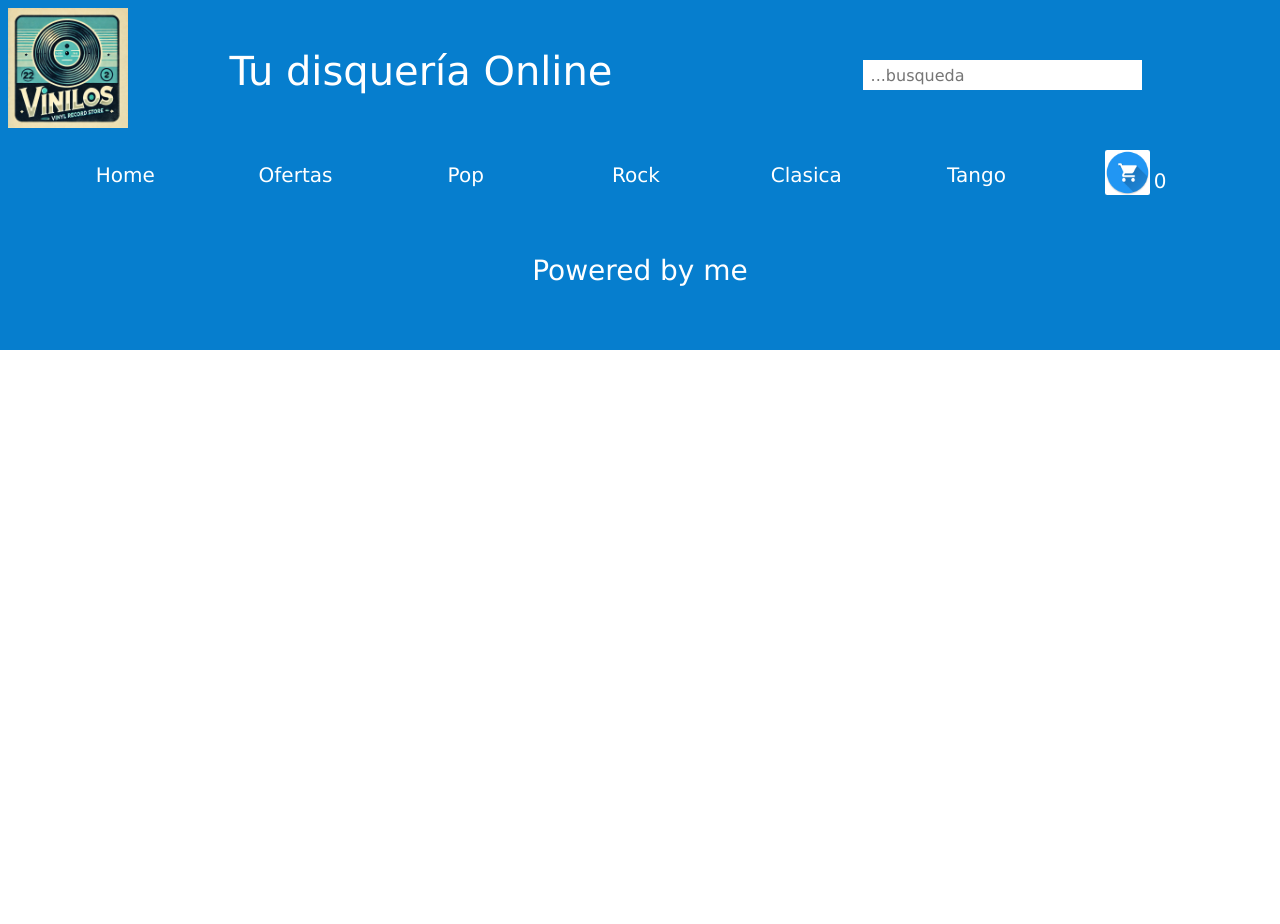
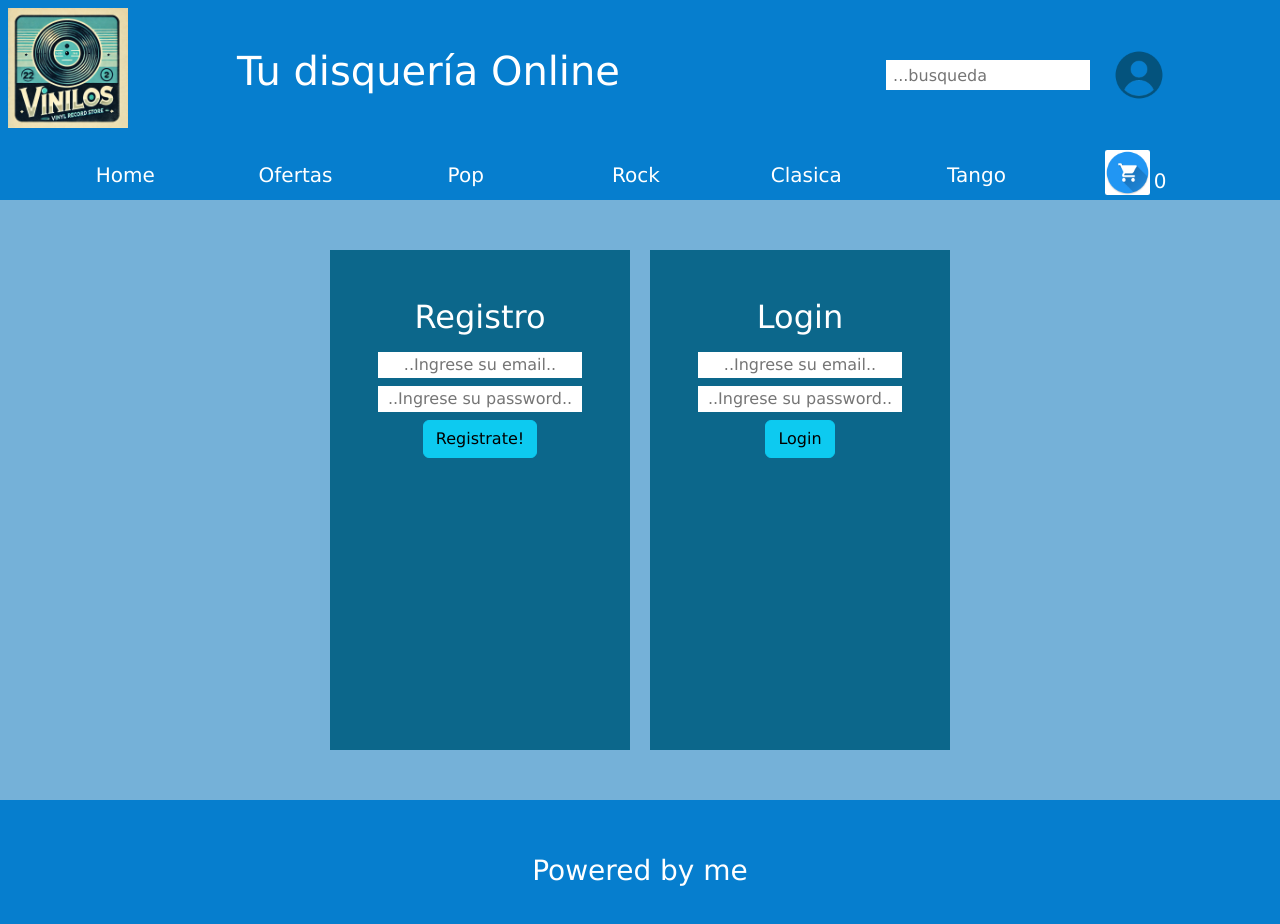
Before and after one commit to Omarit82/vinilos, a React (Vite) app: page /login in a window 1280 px wide. Shown: the top 924 px of the page. Before the commit the page ends 800 px from the top, so only its background shows below. Built offline with nearby package versions, Linux system fonts and the light colour scheme.

Commit message:
EntregaFinal+Roselli

```diff
--- a/src/App.jsx
+++ b/src/App.jsx
@@ -1,13 +1,14 @@
-import { Route, Routes } from "react-router-dom"
-import { Cart } from "./components/Cart/Cart"
-import { ItemListContainer } from "./components/ItemListContainer/ItemListContainer"
-import { ItemDetailContainer } from "./components/ItemDetailContainer/ItemDetailContainter"
-import { Footer } from "./components/Footer/Footer"
-import { Header } from "./components/Header/Header"
+import { Route, Routes } from "react-router-dom";
+import { Cart } from "./components/Cart/Cart";
+import { ItemListContainer } from "./components/ItemListContainer/ItemListContainer";
+import { ItemDetailContainer } from "./components/ItemDetailContainer/ItemDetailContainter";
+import { Footer } from "./components/Footer/Footer";
+import { Header } from "./components/Header/Header";
 import { CartProvider } from "./context/CartContext";
-import { NavBar} from "./components/Navbar/NavBar"
-import { CheckOut } from "./components/Cart/CheckOut"
-import { SearchProvider } from "./context/SearchContext"
+import { NavBar} from "./components/Navbar/NavBar";
+import { CheckOut } from "./components/Cart/CheckOut";
+import { SearchProvider } from "./context/SearchContext";
+import { Login } from "./components/Header/Login";
 
 const App = ()=>{
 
@@ -19,6 +20,7 @@ const App = ()=>{
           <NavBar />
           <Routes >
             <Route path='/' element={ <ItemListContainer/>} />
+            <Route path='/login' element={ <Login />} />
             <Route path='/category/:categoryId' element={<ItemListContainer />} />
             <Route path='/detail/:id' element ={ <ItemDetailContainer />} />
             <Route path='/checkout' element = {<CheckOut />} />
--- a/src/components/Header/Header.jsx
+++ b/src/components/Header/Header.jsx
@@ -3,6 +3,7 @@ import LogoImg from './assets/img/logo.webp';
 import './style.css';
 import { SearchContext } from '../../context/SearchContext'
 import { useContext } from 'react';
+import UserIcon from './assets/img/user.png';
 
 export const Header = ({titulo}) => {
 
@@ -15,9 +16,12 @@ export const Header = ({titulo}) => {
             </Link>
             <div className='d-flex flex-column flex-md-row justify-content-around align-items-center w-100'>
                 <h1 className="text-center ms-3 me-3 titulo">{ titulo }</h1>
-                <form  className='busqueda d-flex m-1 m-md-2 align-items-center'>
-                    <input onChange={(e)=>{handleSearch(e.target.value)}} type="text" name="busqueda" placeholder=' ...busqueda' className='w-md-75 w-100 me-3 busquedaInput' />
-                </form>
+                <div className='d-flex align-items-center justify-content-between'>
+                    <form  className='busqueda d-flex m-1 m-md-2 align-items-center'>
+                        <input onChange={(e)=>{handleSearch(e.target.value)}} type="text" name="busqueda" placeholder=' ...busqueda' className='w-md-75 w-100 me-3 busquedaInput' />
+                    </form>
+                    <Link to='/login' className='userContainer'><img className='user' src={UserIcon} alt="Icono de usuario" /></Link>
+                </div>
             </div>
         </header>
     );
--- /dev/null
+++ b/src/components/Header/Login.jsx
@@ -0,0 +1,55 @@
+import { createUserWithEmailAndPassword, signInWithEmailAndPassword } from "@firebase/auth";
+import { auth } from "../../firebase/config";
+import { useForm } from "react-hook-form";
+import { useEffect, useState } from "react";
+
+export const Login = () => {
+    const {register, handleSubmit} = useForm();
+    const [ error, setError ] = useState('');
+
+    const handleRegister = (data) =>{
+        console.log(data.emailReg);
+        createUserWithEmailAndPassword(auth,data.emailReg, data.passwordReg)
+        .then((userInfo) => {
+            const user = userInfo.user;
+            console.log(user);
+        })
+        .catch((error) => {
+
+            console.error(error);
+        })
+    }
+
+    const handleLogin = (data) => {
+        signInWithEmailAndPassword(auth, data.email, data.password)
+        .then((user)=>{
+            console.log("Usuario logueado: "+user);
+        })
+        .catch((error)=> {
+            setError("error");
+            console.error("Error en el incio de sesion!!"+error);
+        })
+    }
+
+    return(
+        <main>
+            <div className="tarjeta justify-content-start p-5">
+                <h2 className="text-center">Registro</h2>
+                <form  onSubmit={handleSubmit(handleRegister)}  className="d-flex justify-content-center align-items-center flex-column" >
+                    <input {...register("emailReg")} name="emailReg" placeholder="..Ingrese su email.." className="m-2 text-center" />
+                    <input {...register("passwordReg")} name="passwordReg" type="password" placeholder="..Ingrese su password.." className="mb-2 text-center"/>
+                    <button type="submit" className="btn btn-info">Registrate!</button>
+                </form>
+            </div>
+            <div className="tarjeta justify-content-start p-5">
+                <h2 className="text-center">Login</h2>
+                <form  onSubmit={handleSubmit(handleLogin)}  className="d-flex justify-content-center align-items-center flex-column" >
+                    <input {...register("email")} name="email" placeholder="..Ingrese su email.." className="m-2 text-center" />
+                    <input {...register("password")} name="password" type="password" placeholder="..Ingrese su password.." className="mb-2 text-center"/>
+                    <button type="submit" className="btn btn-info">Login</button>
+                    {(error !== '') && <p>Error al loguear</p>}
+                </form>
+            </div>
+        </main>
+    )
+}
--- a/src/components/Header/style.css
+++ b/src/components/Header/style.css
@@ -19,6 +19,11 @@ a{
 .busquedaInput{
     height: 30px;
 }
+
+.busqueda {
+    width: 60%;
+}
+
 .botonesHeader {
     background-color: transparent;
     border: none;
@@ -30,27 +35,37 @@ a{
     background-color: rgb(175, 230, 255);
 }
 
+.user {
+    height: 35px;
+}
+.userContainer{
+    width: 35px;
+    margin-right: 10px;
+}
+
 @media (min-width: 1250px) {
     .logo{
         height: 120px;
     }
-    .busqueda{
-        width: 25%
-    }
+
     header{
         height: 150px;
+    }
+    .user{
+        height: 50px;
     }
 }
 @media (min-width: 461px) and (max-width: 699px){
     .titulo{
         font-size: 30px;
     }
-    .busqueda{
-        width: 50%;
-    }
+
 }
 @media (min-width: 700px){
     .titulo{
         font-size: 40px;
     }
+    .busqueda{
+        width: 100%;
+    }
 }
--- a/src/firebase/config.js
+++ b/src/firebase/config.js
@@ -1,5 +1,6 @@
 import { initializeApp } from "firebase/app";
 import { getFirestore } from "firebase/firestore";
+import { getAuth } from "firebase/auth";
 
 const firebaseConfig = {
     apiKey: "AIzaSyD0g-R8idLyPasi_3b4pmnXFWQQ71mKdY8",
@@ -11,4 +12,10 @@ const firebaseConfig = {
   };
   // Initialize Firebase
   const app = initializeApp(firebaseConfig);
+
+  // Inicializar Firestore
   export const db = getFirestore(app);
+
+  // Inicializar Autenticacion
+
+  export const auth = getAuth(app);
```
Also changed, not shown: src/components/Header/assets/img/search.png (deleted), src/components/Header/assets/img/user.png (added).
